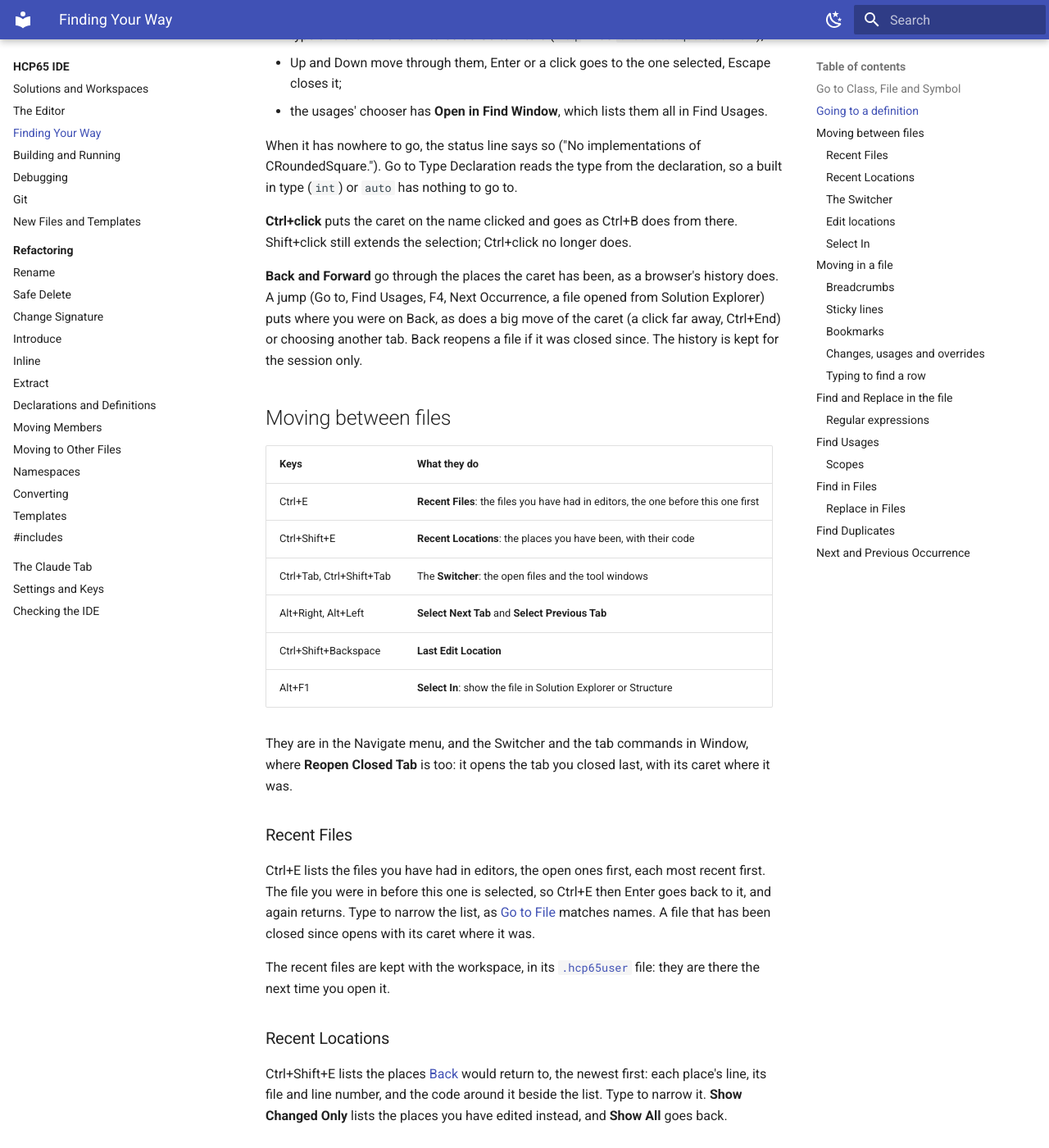
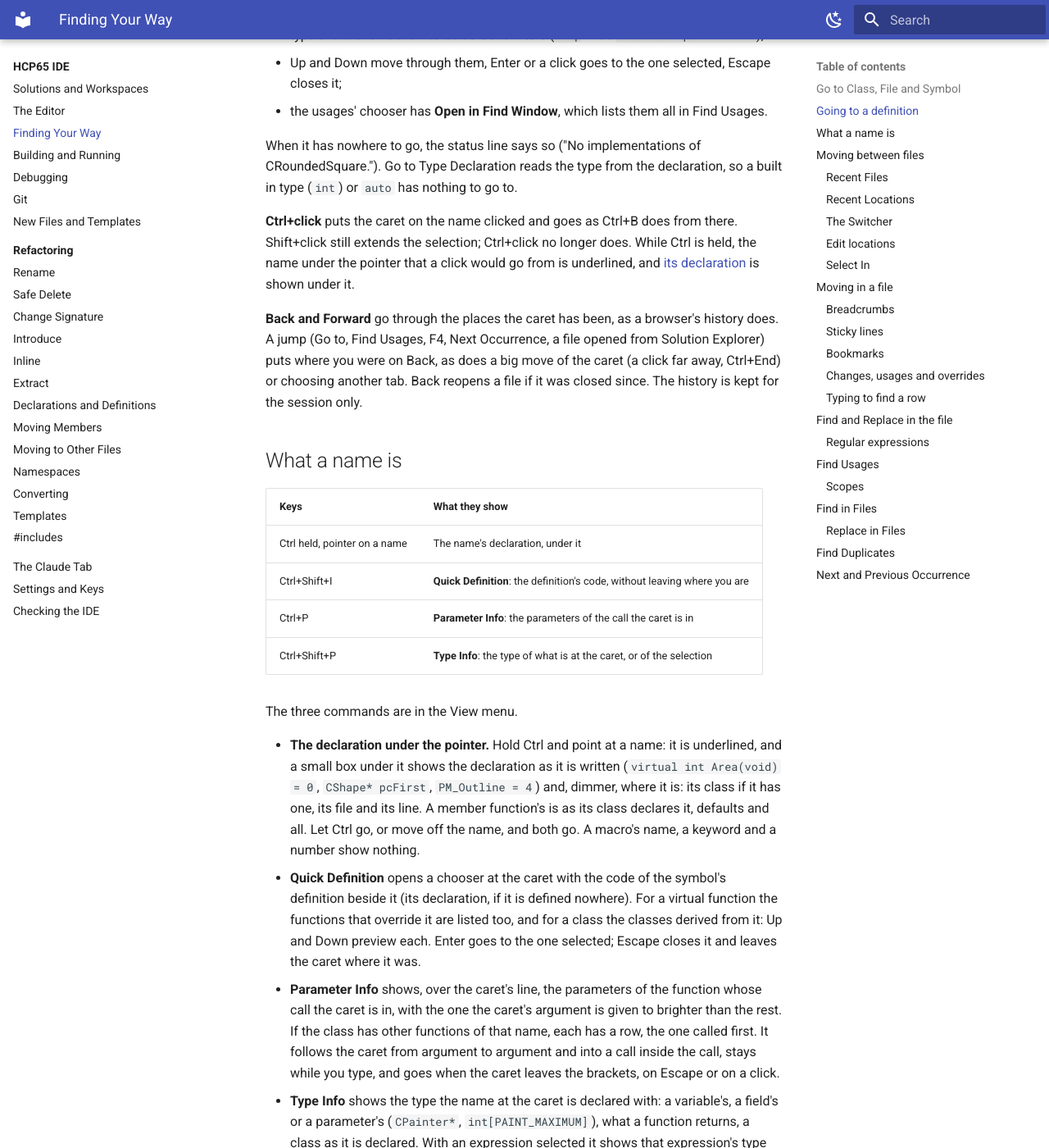
Before and after one commit to andrewpaterson/HCP65, an MkDocs documentation site: the page built from Website/docs/ide/navigation.md, in a window 1280 px wide and 1400 px high, scrolled down 1769 px. Shown: the whole window at 82% size. Built offline with MkDocs 1.6.1 and Material for MkDocs 9.7.7, drawn with Linux system fonts in a browser that asks for light colours; plug-ins that fetch from the network failed and are left out; some of the changed text lies outside the part shown.

Commit message:
IDE docs: what a name is (the declaration under the pointer, Quick Definition, Parameter Info, Type Info)

```diff
--- a/Website/docs/ide/navigation.md
+++ b/Website/docs/ide/navigation.md
@@ -51,12 +51,43 @@ Go to Type Declaration reads the type from the declaration, so a built in type (
 nothing to go to.
 
 **Ctrl+click** puts the caret on the name clicked and goes as Ctrl+B does from there.  Shift+click
-still extends the selection; Ctrl+click no longer does.
+still extends the selection; Ctrl+click no longer does.  While Ctrl is held, the name under the pointer
+that a click would go from is underlined, and [its declaration](#what-a-name-is) is shown under it.
 
 **Back and Forward** go through the places the caret has been, as a browser's history does.  A jump
 (Go to, Find Usages, F4, Next Occurrence, a file opened from Solution Explorer) puts where you were on
 Back, as does a big move of the caret (a click far away, Ctrl+End) or choosing another tab.  Back reopens
 a file if it was closed since.  The history is kept for the session only.
+
+## What a name is
+
+| Keys | What they show |
+|---|---|
+| Ctrl held, pointer on a name | The name's declaration, under it |
+| Ctrl+Shift+I | **Quick Definition**: the definition's code, without leaving where you are |
+| Ctrl+P | **Parameter Info**: the parameters of the call the caret is in |
+| Ctrl+Shift+P | **Type Info**: the type of what is at the caret, or of the selection |
+
+The three commands are in the View menu.
+
+- **The declaration under the pointer.**  Hold Ctrl and point at a name: it is underlined, and a small
+  box under it shows the declaration as it is written (`virtual int Area(void) = 0`, `CShape* pcFirst`,
+  `PM_Outline = 4`) and, dimmer, where it is: its class if it has one, its file and its line.  A member
+  function's is as its class declares it, defaults and all.  Let Ctrl go, or move off the name, and
+  both go.  A macro's name, a keyword and a number show nothing.
+- **Quick Definition** opens a chooser at the caret with the code of the symbol's definition beside it
+  (its declaration, if it is defined nowhere).  For a virtual function the functions that override it
+  are listed too, and for a class the classes derived from it: Up and Down preview each.  Enter goes to
+  the one selected; Escape closes it and leaves the caret where it was.
+- **Parameter Info** shows, over the caret's line, the parameters of the function whose call the caret
+  is in, with the one the caret's argument is given to brighter than the rest.  If the class has other
+  functions of that name, each has a row, the one called first.  It follows the caret from argument to
+  argument and into a call inside the call, stays while you type, and goes when the caret leaves the
+  brackets, on Escape or on a click.
+- **Type Info** shows the type the name at the caret is declared with: a variable's, a field's or a
+  parameter's (`CPainter*`, `int[PAINT_MAXIMUM]`), what a function returns, a class as it is declared.
+  With an expression selected it shows that expression's type instead, worked out as
+  [Introduce Variable](refactoring/introduce.md) works it out.  It goes when the caret moves.
 
 ## Moving between files
 
```
Also changed, not shown: Website/docs/ide/settings.md (+3 -0 lines).
